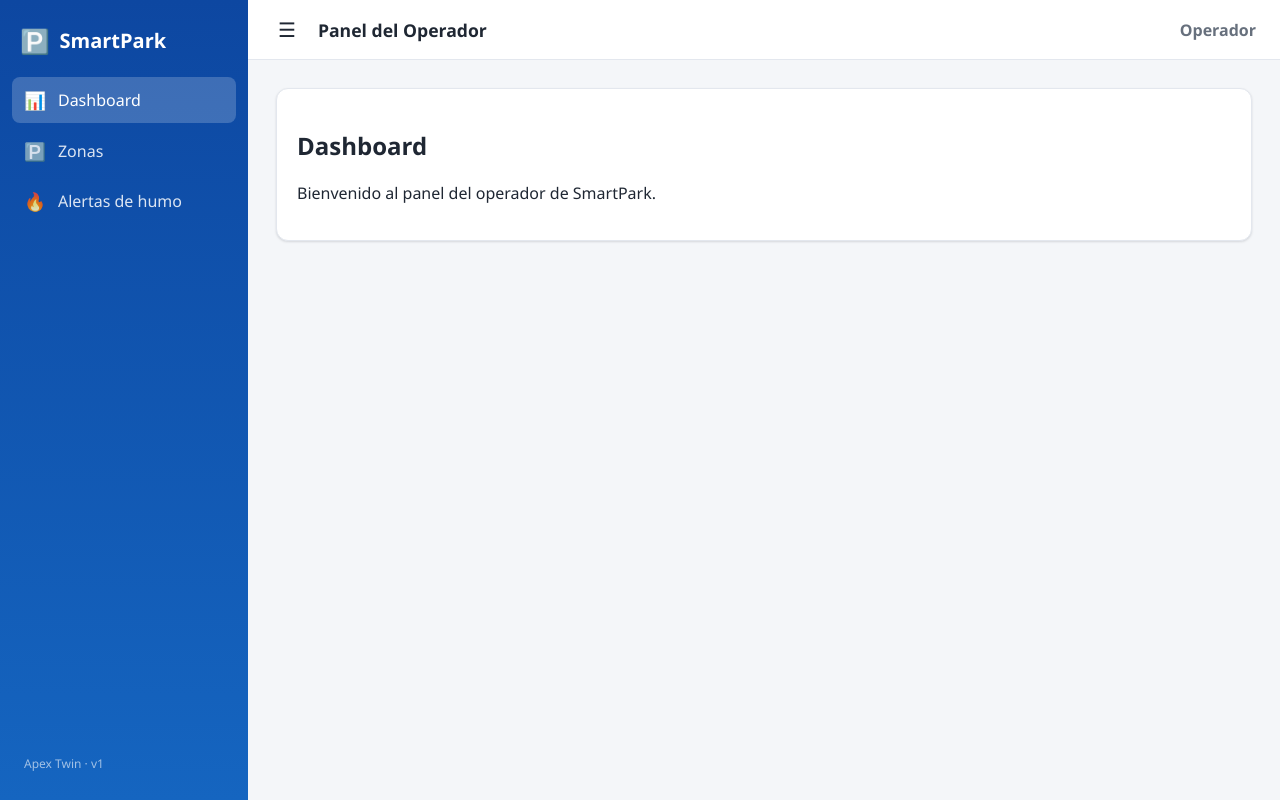
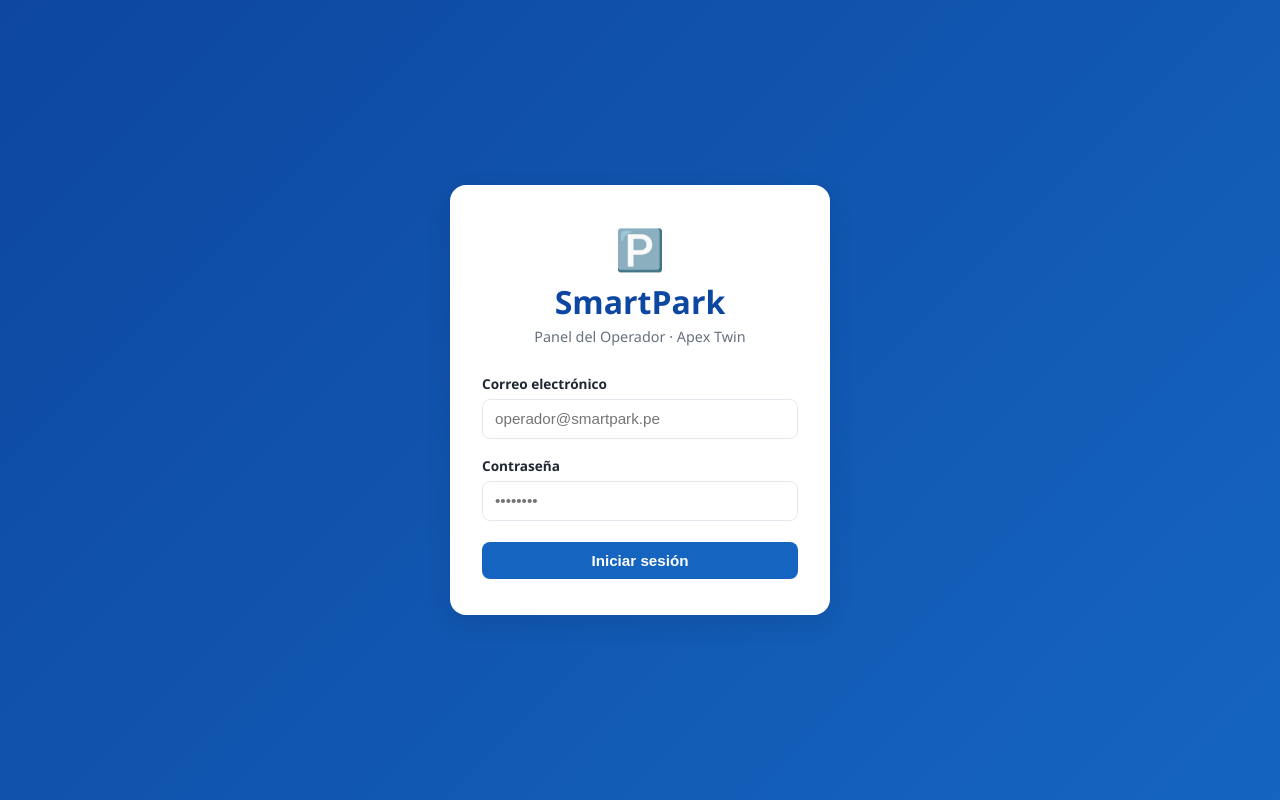
Before and after one commit to upc-pre-202601-1ASI0728-10042-smartpark/web-application, an Angular app: page /login in a window 1280 px wide. Before the commit this address led to /dashboard. Built offline with nearby package versions, Linux system fonts and the light colour scheme.

Commit message:
feat(auth): add login page with reactive form validation

```diff
--- a/src/app/app.routes.ts
+++ b/src/app/app.routes.ts
@@ -2,6 +2,11 @@ import { Routes } from '@angular/router';
 import { MainLayout } from './core/layout/main-layout';
 
 export const routes: Routes = [
+  {
+    path: 'login',
+    loadComponent: () =>
+      import('./features/auth/login/login-page').then((m) => m.LoginPage),
+  },
   {
     path: '',
     component: MainLayout,
--- /dev/null
+++ b/src/app/features/auth/login/login-page.html
@@ -0,0 +1,45 @@
+<div class="login">
+  <div class="login__card">
+    <div class="login__brand">
+      <span class="login__logo">🅿️</span>
+      <h1>SmartPark</h1>
+      <p class="login__subtitle">Panel del Operador · Apex Twin</p>
+    </div>
+
+    <form [formGroup]="form" (ngSubmit)="submit()" novalidate>
+      <label class="field">
+        <span class="field__label">Correo electrónico</span>
+        <input
+          type="email"
+          formControlName="email"
+          autocomplete="username"
+          placeholder="operador@smartpark.pe"
+        />
+        @if (form.controls.email.touched && form.controls.email.invalid) {
+          <span class="field__error">Ingresa un correo válido.</span>
+        }
+      </label>
+
+      <label class="field">
+        <span class="field__label">Contraseña</span>
+        <input
+          type="password"
+          formControlName="password"
+          autocomplete="current-password"
+          placeholder="••••••••"
+        />
+        @if (form.controls.password.touched && form.controls.password.invalid) {
+          <span class="field__error">Mínimo 6 caracteres.</span>
+        }
+      </label>
+
+      @if (error()) {
+        <div class="login__error">{{ error() }}</div>
+      }
+
+      <button class="sp-btn sp-btn--primary login__submit" type="submit" [disabled]="loading()">
+        {{ loading() ? 'Ingresando…' : 'Iniciar sesión' }}
+      </button>
+    </form>
+  </div>
+</div>
--- /dev/null
+++ b/src/app/features/auth/login/login-page.scss
@@ -0,0 +1,76 @@
+.login {
+  display: flex;
+  align-items: center;
+  justify-content: center;
+  min-height: 100vh;
+  padding: 1.5rem;
+  background: linear-gradient(135deg, var(--sp-primary-dark), var(--sp-primary));
+}
+
+.login__card {
+  width: 100%;
+  max-width: 380px;
+  background: var(--sp-surface);
+  border-radius: 16px;
+  box-shadow: var(--sp-shadow-lg);
+  padding: 2.25rem 2rem;
+}
+
+.login__brand {
+  text-align: center;
+  margin-bottom: 1.75rem;
+}
+.login__logo { font-size: 2.5rem; }
+.login__brand h1 {
+  margin: 0.25rem 0 0;
+  color: var(--sp-primary-dark);
+}
+.login__subtitle {
+  margin: 0.25rem 0 0;
+  color: var(--sp-text-muted);
+  font-size: 0.9rem;
+}
+
+.field {
+  display: block;
+  margin-bottom: 1.1rem;
+}
+.field__label {
+  display: block;
+  font-size: 0.85rem;
+  font-weight: 600;
+  margin-bottom: 0.35rem;
+}
+.field input {
+  width: 100%;
+  padding: 0.65rem 0.75rem;
+  border: 1px solid var(--sp-border);
+  border-radius: 8px;
+  font-size: 0.95rem;
+}
+.field input:focus {
+  outline: none;
+  border-color: var(--sp-primary);
+  box-shadow: 0 0 0 3px rgba(21, 101, 192, 0.15);
+}
+.field__error {
+  display: block;
+  margin-top: 0.3rem;
+  color: var(--sp-danger);
+  font-size: 0.8rem;
+}
+
+.login__error {
+  background: #fdeaea;
+  color: var(--sp-danger);
+  border-radius: 8px;
+  padding: 0.6rem 0.75rem;
+  font-size: 0.85rem;
+  margin-bottom: 1rem;
+}
+
+.login__submit {
+  width: 100%;
+  justify-content: center;
+  margin-top: 0.25rem;
+}
--- /dev/null
+++ b/src/app/features/auth/login/login-page.ts
@@ -0,0 +1,48 @@
+import { Component, inject, signal } from '@angular/core';
+import { FormBuilder, ReactiveFormsModule, Validators } from '@angular/forms';
+import { Router } from '@angular/router';
+import { HttpErrorResponse } from '@angular/common/http';
+import { AuthService } from '../../../core/auth/auth.service';
+
+/** Pantalla de inicio de sesión del operador. */
+@Component({
+  selector: 'sp-login-page',
+  imports: [ReactiveFormsModule],
+  templateUrl: './login-page.html',
+  styleUrl: './login-page.scss',
+})
+export class LoginPage {
+  private readonly fb = inject(FormBuilder);
+  private readonly auth = inject(AuthService);
+  private readonly router = inject(Router);
+
+  protected readonly loading = signal(false);
+  protected readonly error = signal<string | null>(null);
+
+  protected readonly form = this.fb.nonNullable.group({
+    email: ['', [Validators.required, Validators.email]],
+    password: ['', [Validators.required, Validators.minLength(6)]],
+  });
+
+  submit(): void {
+    if (this.form.invalid || this.loading()) {
+      this.form.markAllAsTouched();
+      return;
+    }
+
+    this.loading.set(true);
+    this.error.set(null);
+
+    this.auth.login(this.form.getRawValue()).subscribe({
+      next: () => this.router.navigateByUrl('/dashboard'),
+      error: (err: HttpErrorResponse) => {
+        this.loading.set(false);
+        this.error.set(
+          err.status === 401
+            ? 'Credenciales inválidas. Verifica tu correo y contraseña.'
+            : 'No se pudo conectar con el servidor. Inténtalo más tarde.',
+        );
+      },
+    });
+  }
+}
```
